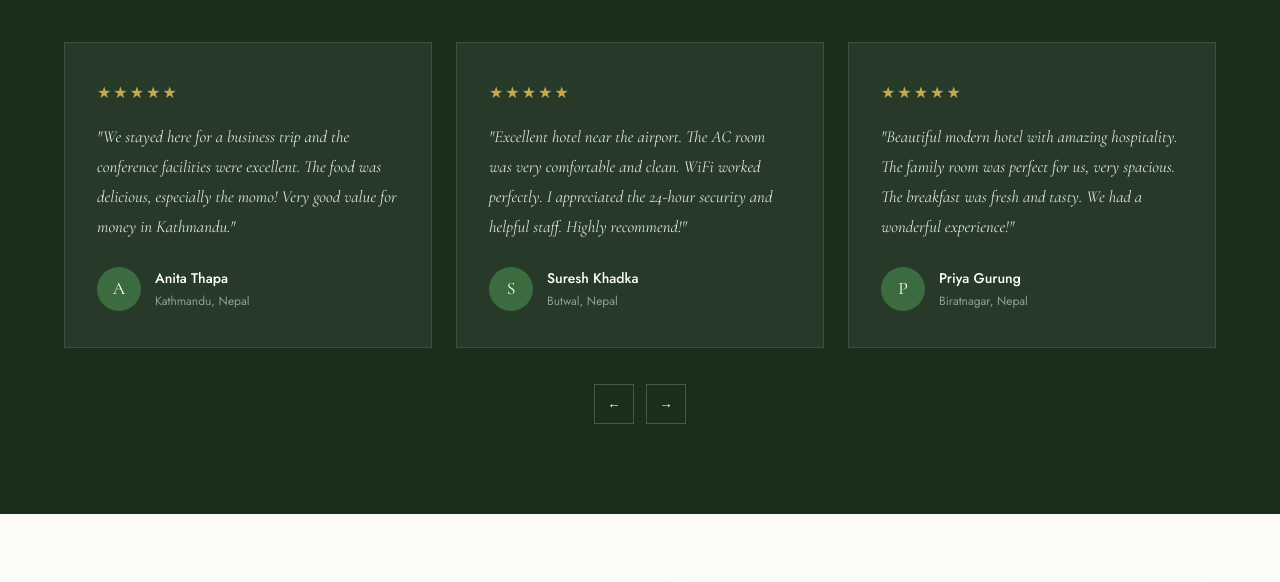
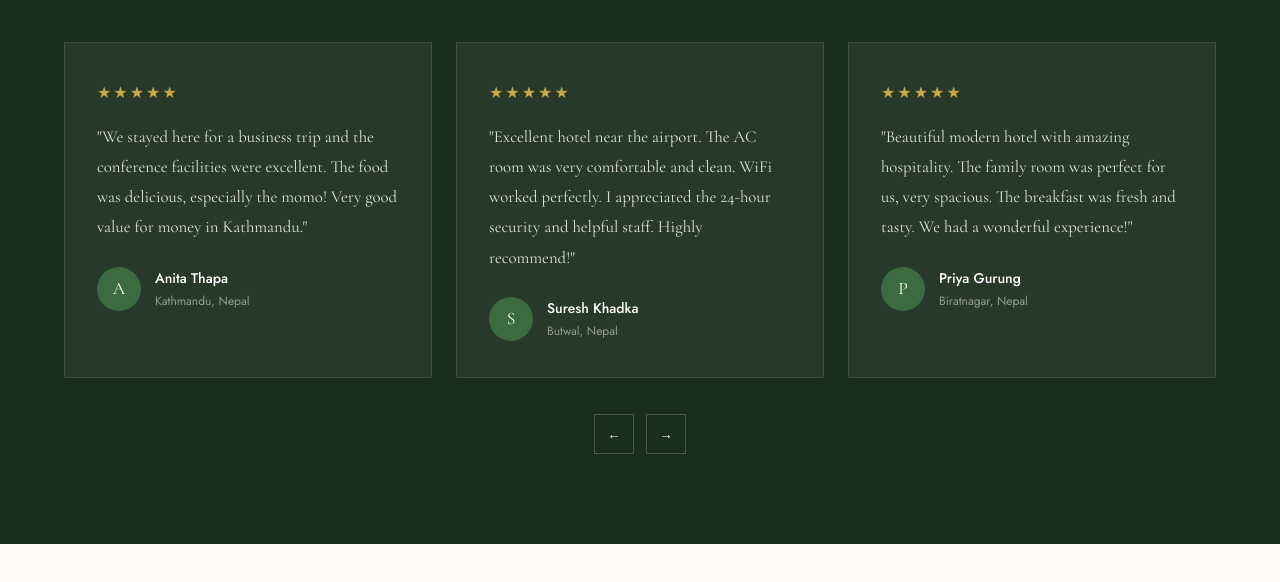
Before and after one commit to kscyrazan/HotelWhiteDreams, a plain HTML site: page index.html in a window 1280 px wide. Shown: the part 5640-6222 px from the top of the page. Drawn offline with nearby package versions, Linux system fonts and the light colour scheme.

Commit message:
Update style.css

```diff
--- a/css/style.css
+++ b/css/style.css
@@ -518,7 +518,7 @@ ul { list-style: none; }
 .t-stars { color: var(--gold); font-size: 16px; letter-spacing: 2px; margin-bottom: 16px; }
 .t-text {
   font-family: var(--font-display);
-  font-size: 1.05rem; font-style: italic;
+  font-size: 1.05rem; font-style: normal;
   color: rgba(255,255,255,0.85); line-height: 1.8;
   margin-bottom: 24px;
 }
```
